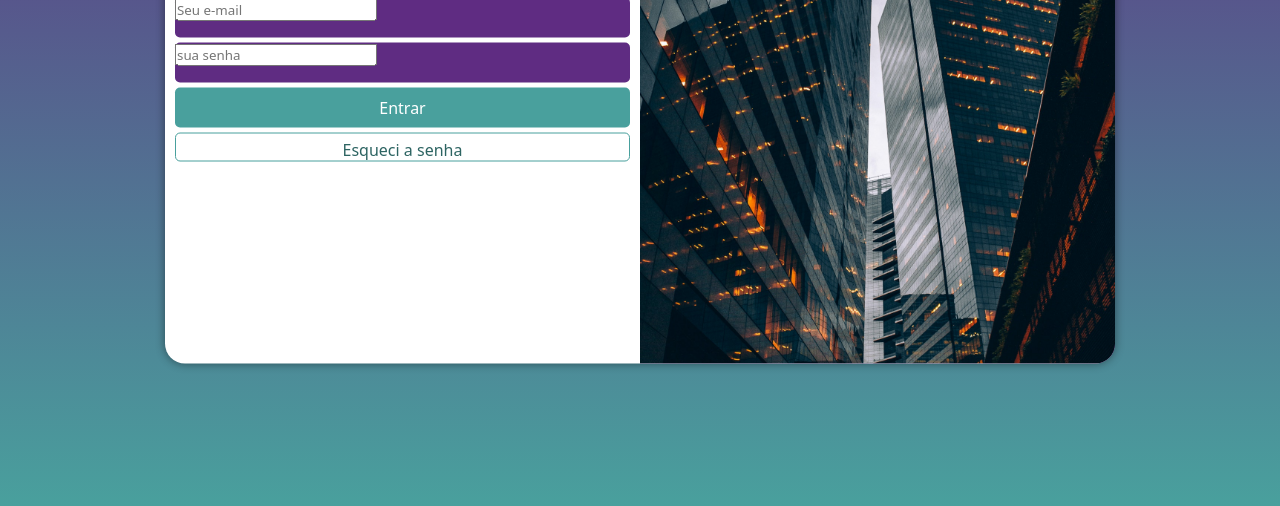
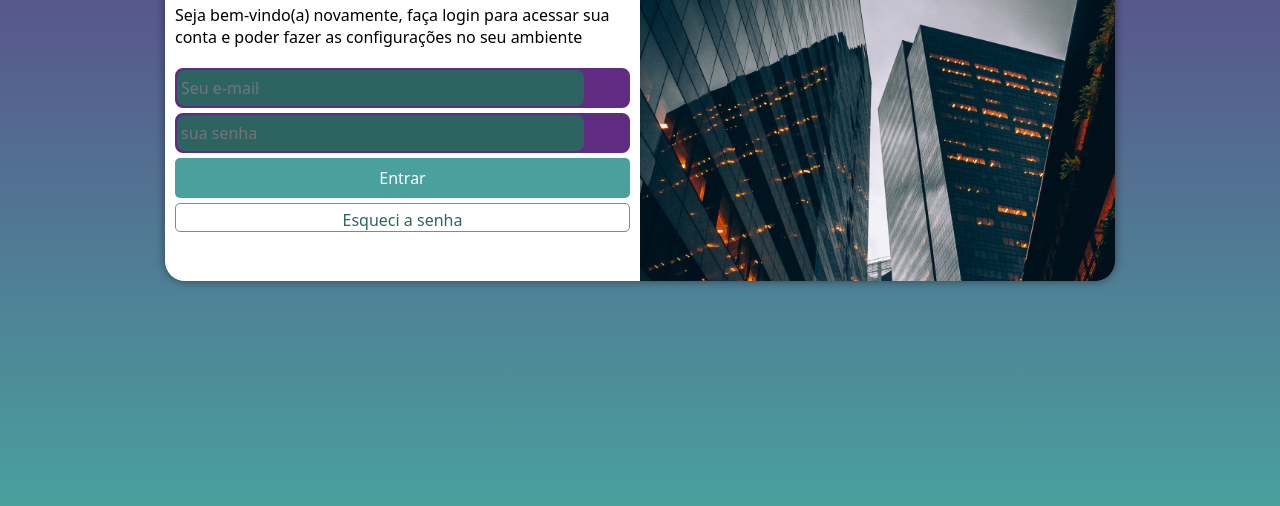
Before and after one commit to thandymaciel/projeto-login, a plain HTML site: page index.html in a window 1280 px wide. Shown: the part 294-800 px from the top of the page. Drawn offline with Linux system fonts and the light colour scheme.

Commit message:
atualizar

```diff
--- a/estilos/media-query.css
+++ b/estilos/media-query.css
@@ -18,6 +18,7 @@ Grandes telas: acima de 1200px
 
     section#login {
         width: 80vw;
+        height: 280px;
     }
 
     section#login > div#imagem {
@@ -41,6 +42,7 @@ Grandes telas: acima de 1200px
 
     section#login {
         width: 950px;
+        height: 350px;
     }
 
     section#login > div#imagem {
@@ -59,7 +61,8 @@ Grandes telas: acima de 1200px
     }
 
     div#formulario > p {
-        font-size: 1.2em;
+        font-size: 1em;
+        margin: 20px 0px;
       }
 
 }
--- a/estilos/style.css
+++ b/estilos/style.css
@@ -63,15 +63,31 @@
 
 form > div.campo {
    background-color: #5f2c82;
+   border: 2px solid  #5f2c82;
    display: block;
    width: 100%;
    height: 40px;
-   border-radius: 5px;
+   border-radius: 8px;
    margin: 5px 0px;
 }
 
 div.campo > label {
    display: none;
+}
+
+div.campo > input {
+   background-color: #2d6462;
+   font-size: 1em;
+   width: calc(100% - 44px);
+   height: 100%;
+
+   border: 0px;
+   border-radius: 8px;
+   padding: 4px;
+}
+
+div.campo > input:focus-within {
+   background-color: white;  /*ganhar foco*/
 }
 
  form > input[type=submit] {
```
